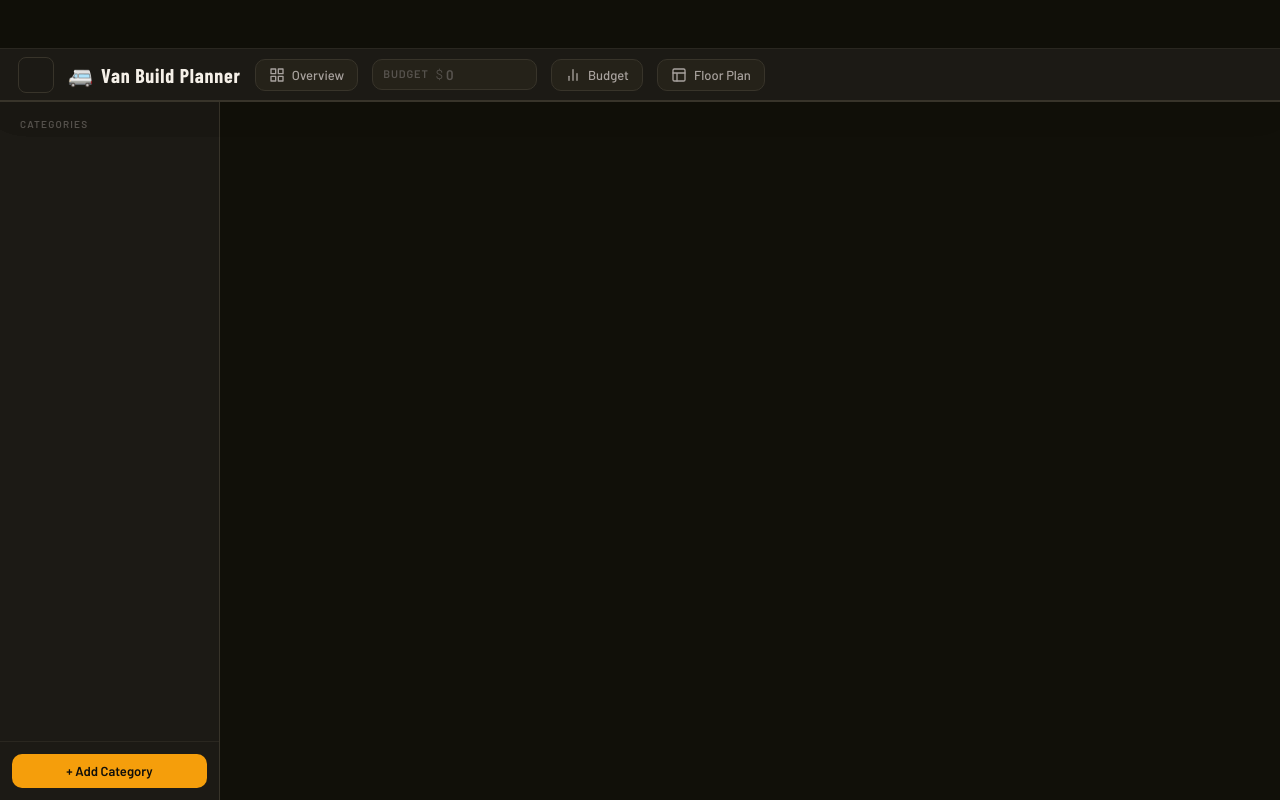
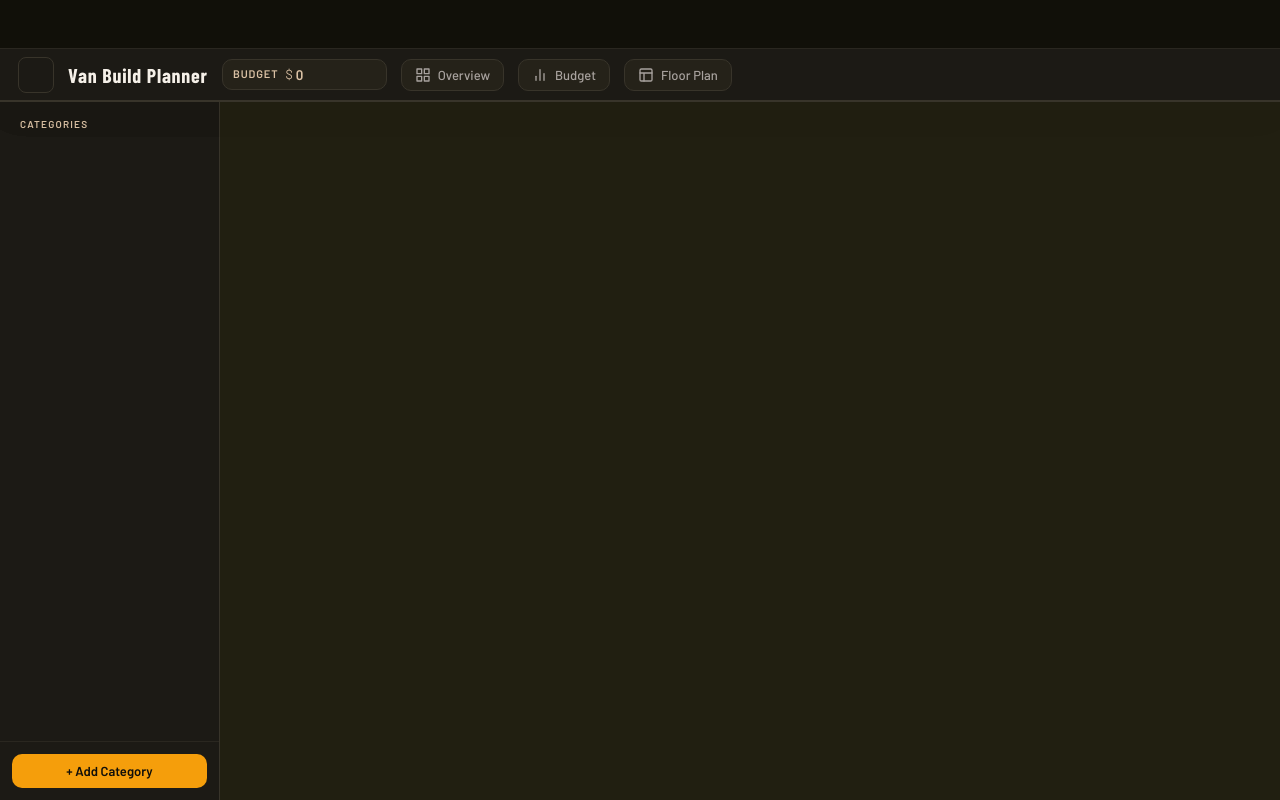
Before and after one commit to sryanc1/CamperVanProject, a plain HTML site: page index.html in a window 1280 px wide. Drawn offline with nearby package versions, Linux system fonts and the light colour scheme; no server answers.

Commit message:
Making the stat draw consistent with others used in the header bar

```diff
--- a/index.html
+++ b/index.html
@@ -20,16 +20,8 @@
       <span></span><span></span><span></span>
     </button>
     <div class="page-brand">
-      <span class="page-brand-icon">🚐</span>
       <span class="page-brand-name">Van Build Planner</span>
     </div>
-    <button id="dashboard-btn" class="btn-floorplan" aria-label="Open build overview">
-      <svg width="16" height="16" viewBox="0 0 24 24" fill="none" stroke="currentColor" stroke-width="2" stroke-linecap="round" stroke-linejoin="round">
-        <rect x="3" y="3" width="7" height="7"/><rect x="14" y="3" width="7" height="7"/>
-        <rect x="3" y="14" width="7" height="7"/><rect x="14" y="14" width="7" height="7"/>
-      </svg>
-      <span class="btn-floorplan-label">Overview</span>
-    </button>
     <div id="header-total" class="header-total" style="display:none">
       <span class="header-total-label">Current Estimate</span>
       <span class="header-total-amount">$0.00</span>
@@ -39,6 +31,13 @@
       <span class="header-budget-prefix">$</span>
       <input id="budget-input" class="header-budget-input" type="number" min="0" step="100" placeholder="0" />
     </div>
+    <button id="dashboard-btn" class="btn-floorplan" aria-label="Open build overview">
+      <svg width="16" height="16" viewBox="0 0 24 24" fill="none" stroke="currentColor" stroke-width="2" stroke-linecap="round" stroke-linejoin="round">
+        <rect x="3" y="3" width="7" height="7"/><rect x="14" y="3" width="7" height="7"/>
+        <rect x="3" y="14" width="7" height="7"/><rect x="14" y="14" width="7" height="7"/>
+      </svg>
+      <span class="btn-floorplan-label">Overview</span>
+    </button>
     <button id="budget-btn" class="btn-floorplan" aria-label="Toggle budget overview">
       <svg width="16" height="16" viewBox="0 0 24 24" fill="none" stroke="currentColor" stroke-width="2" stroke-linecap="round" stroke-linejoin="round">
         <line x1="18" y1="20" x2="18" y2="10"/><line x1="12" y1="20" x2="12" y2="4"/>
@@ -150,8 +149,8 @@
       <div class="dashboard-header">
         <div class="dashboard-title">
           <div>
-            <h2 class="dashboard-heading">Van Build Planner</h2>
-            <p class="dashboard-sub">Your rolling home, planned to the last bolt.</p>
+            <h2 class="dashboard-heading">The Biuld So Far</h2>
+            <p class="dashboard-sub">Categorise the build into components. Add items to buy for each components. Add purchase options to the items you need to buy.</p>
           </div>
         </div>
         <button class="dashboard-close" id="dashboard-close" aria-label="Close">✕</button>
--- a/js/auth.js
+++ b/js/auth.js
@@ -37,7 +37,8 @@ function renderAuthBar(user) {
       gate.innerHTML = `
         <div class="sign-in-bg"></div>
         <div class="sign-in-card">
-          <h2 class="sign-in-title">Van Build Planner</h2>
+          <h2 class="sign-in-title">#Van Life</h2>
+          <p>Plan, Budget, Build</p>
           <button class="btn-google-large" id="sign-in-btn-gate">
             ${GOOGLE_SVG} Sign in with Google
           </button>
--- a/styles.css
+++ b/styles.css
@@ -2,7 +2,7 @@
    VARIABLES & RESET
    ============================================================ */
 :root {
-  --bg:           #111009;
+  --bg:           #211f11;
   --surface:      #1c1a15;
   --surface-2:    #252219;
   --surface-3:    #2e2a20;
@@ -12,11 +12,11 @@
   --amber-dim:    #b45309;
   --amber-glow:   rgba(245,158,11,0.12);
   --red:          #ef4444;
-  --red-dim:      #991b1b;
+  --red-dim:      #ce6d6d;
   --green:        #4ade80;
   --text-1:       #f5f0e8;
   --text-2:       #a8a29e;
-  --text-3:       #57534e;
+  --text-3:       #dac1a4;
   --font-head:    'Barlow Condensed', sans-serif;
   --font-body:    'Barlow', sans-serif;
   --radius:       10px;
```
